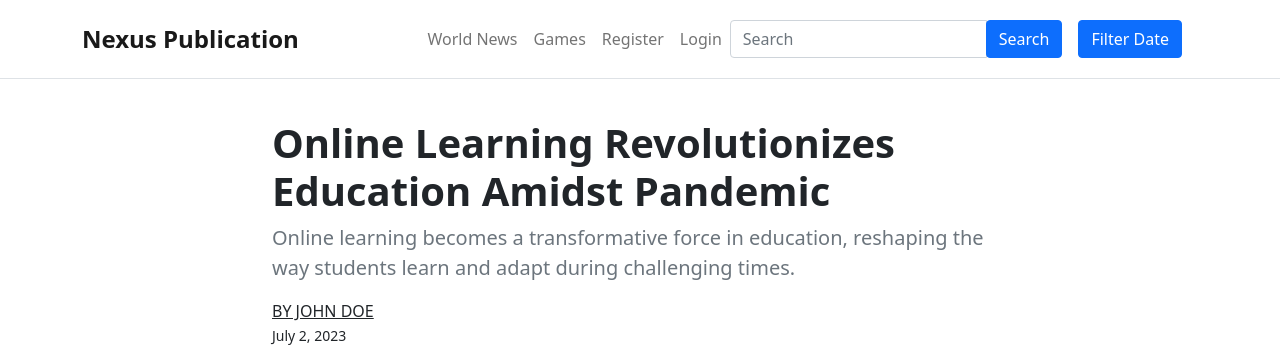
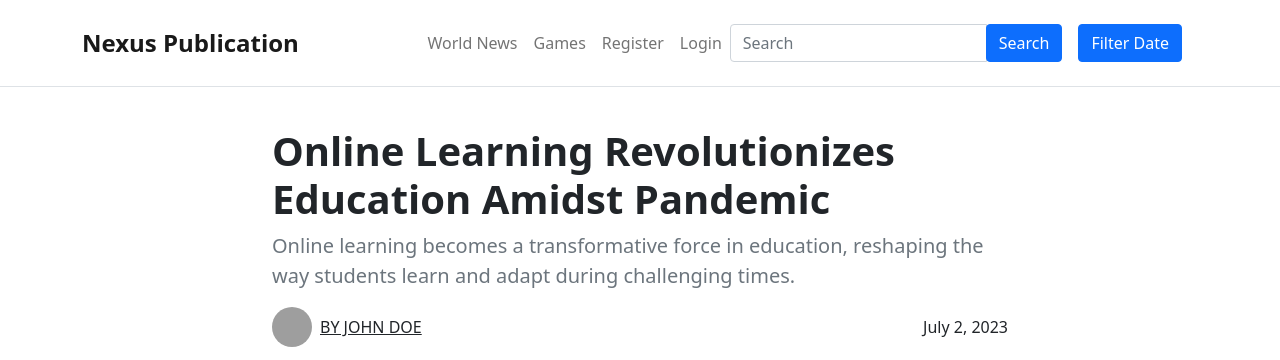
Before and after one commit to jnale-hub/Nexus-Publication-Capstone, a Django app: page /article/1 in a window 1280 px wide. Shown: the top 360 px of the page. Run offline with Django 3.2, Linux system fonts and the light colour scheme; data comes from the database, SQL or seed files in the repository; grey boxes are pictures that could not be loaded.

Commit message:
Added a picture of the author on the article, and nested it on an a tag

```diff
--- a/nexus_pub/templates/nexus_pub/article.html
+++ b/nexus_pub/templates/nexus_pub/article.html
@@ -7,10 +7,17 @@
         <div class="col-lg-8 offset-lg-2">
             <h1 class="fs-1 fw-bold mt-3">{{ article.title }}</h1>
             <p class="lead text-muted">{{ article.description }}</p>
-            <p>
-                <a href="{% url 'view_staff' name=article.author %}" class="text-uppercase text-reset">By {{ article.author }}</a><br>
-                <span class="small">{{ article.date_published }}</span>
-            </p>
+            <div class="d-flex justify-content-between mb-3">
+                <a href="{% url 'view_staff' name=article.author %}" class="d-flex text-reset">
+                    {% if article.author.picture %}
+                    <div class="ratio ratio-1x1 me-2" style="width: 40px; height: 40px;">
+                        <img src="{{ article.author.picture }}" alt="{{ article.author }}" class="img-fluid rounded-circle" style="object-fit: cover;">
+                    </div>
+                    {% endif %}
+                    <p class="text-uppercase my-auto fs-6">By {{ article.author }}</p>
+                </a>
+                <p class="fs-6 my-auto">{{ article.date_published }}</p>
+            </div>
             {% if article.image %}
             <img src="{{ article.image }}" alt="{{ article.title }}" class="img-fluid mb-4 w-100">
             {% endif %}
--- a/nexus_pub/templates/nexus_pub/layout.html
+++ b/nexus_pub/templates/nexus_pub/layout.html
@@ -65,7 +65,7 @@
                         </div>
                     </div>
                 </form>
-                <button class="btn btn-primary mx-3" type="button" data-bs-toggle="modal" data-bs-target="#dateFilterModal">
+                <button class="btn btn-primary mx-xl-3 my-2" type="button" data-bs-toggle="modal" data-bs-target="#dateFilterModal">
                     Filter Date
                 </button>
             </div>
```
